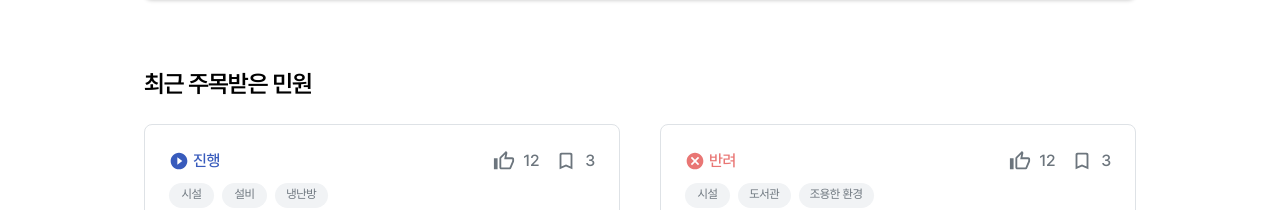
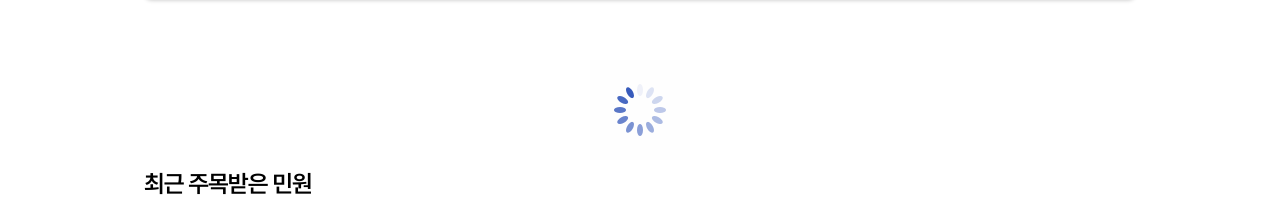
Before and after one commit to waieiches/SM-137-Frontend, a React (Vite) app: page / in a window 1280 px wide. Shown: the part 494-704 px from the top of the page. Built offline with nearby package versions, Linux system fonts and the light colour scheme.

Commit message:
feat : 로딩컴포넌트 레이아웃 제작

```diff
--- /dev/null
+++ b/src/components/loading/Loading.tsx
@@ -0,0 +1,11 @@
+import styled from "@emotion/styled";
+
+const SpinnerGif = styled.img`
+  width: 100px;
+`;
+
+const Loading = () => {
+  return <SpinnerGif src="/src/assets/icons/spinner.gif" alt="로딩 gif" />;
+};
+
+export default Loading;
--- a/src/pages/home/Home.tsx
+++ b/src/pages/home/Home.tsx
@@ -4,6 +4,7 @@ import HashtagCloud from "../../components/hashtag-cloud/HashtagCloud";
 import SearchBar from "../../components/search-bar/SearchBar";
 import QuickLink from "../../components/quick-link/QuickLink";
 import HomeContentList from "./HomeContentList";
+import Loading from "../../components/loading/Loading";
 
 const HomeContainer = styled.div`
   height: 100%;
@@ -77,7 +78,7 @@ const Home = () => {
       <QuickLinkContainer>
         <QuickLink />
       </QuickLinkContainer>
-
+      <Loading />
       <HomeContentList />
     </HomeContainer>
   );
```
Also changed, not shown: src/assets/icons/spinner.gif (added).
